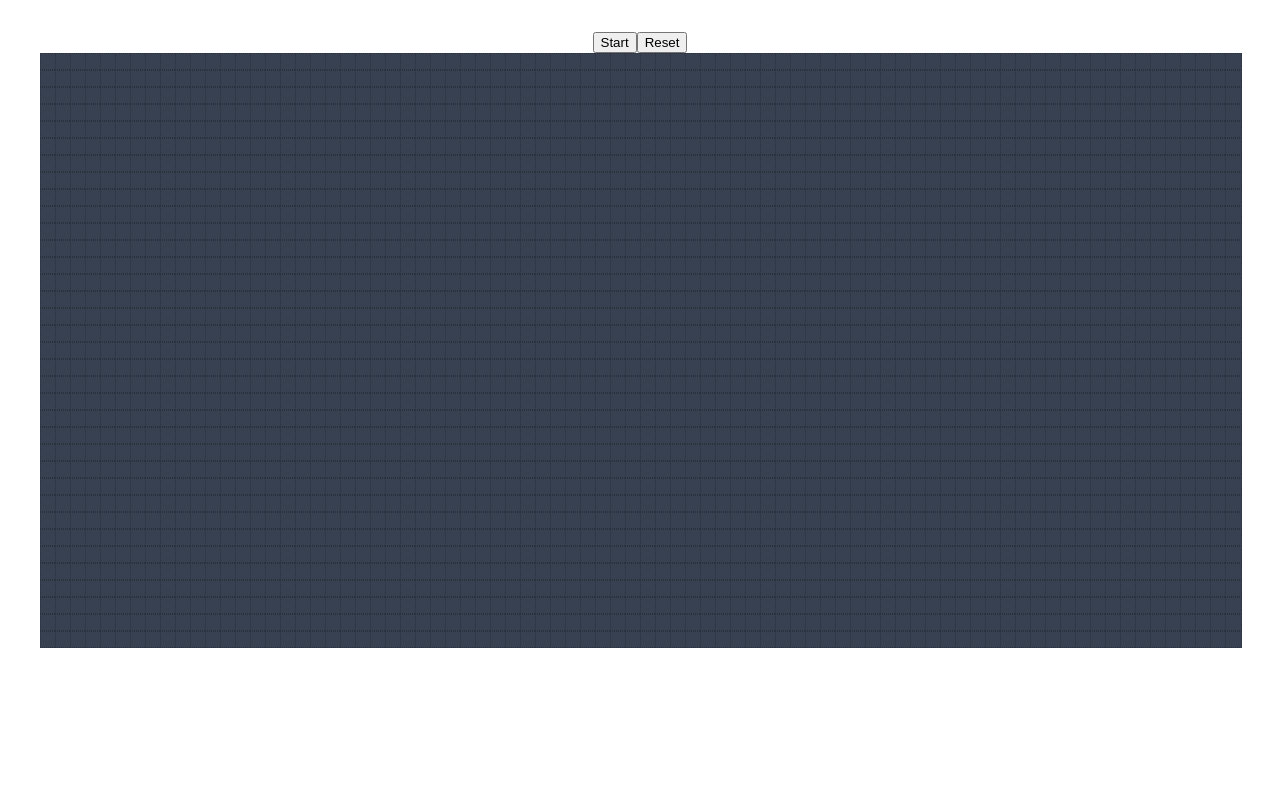
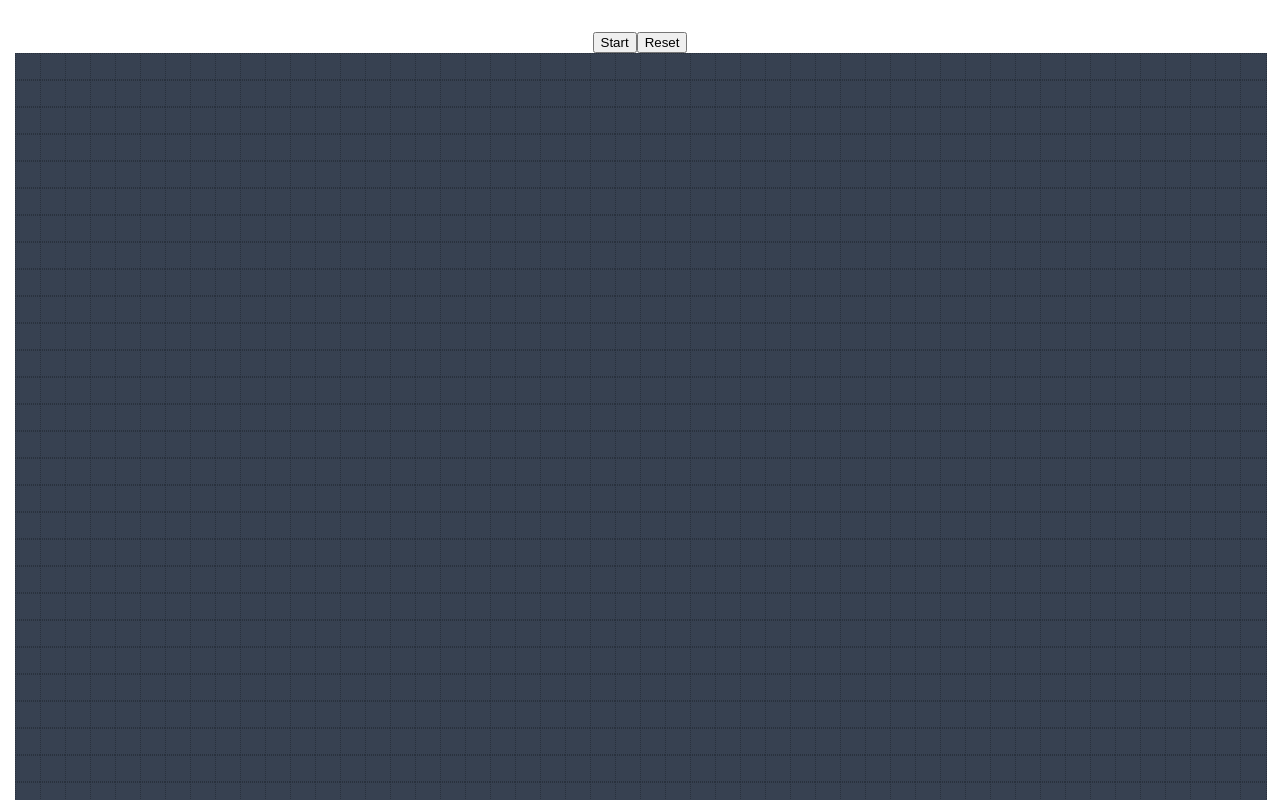
Before and after one commit to shanoysinc/Path-Visualizer, a React (Vite) app: page / in a window 1280 px wide. Shown: the top 800 px of the page. Built offline with nearby package versions, Linux system fonts and the light colour scheme.

Commit message:
add styles

```diff
--- a/src/App.css
+++ b/src/App.css
@@ -7,20 +7,23 @@
 }
 .grid {
   display: grid;
-  grid-template-columns: repeat(80, 15px);
+  grid-template-columns: repeat(50, 25px);
 }
+
 .grid__node {
-  height: 15px;
-  width: 15px;
+  height: 25px;
+  width: 25px;
   border: 1px dotted hsl(217, 19%, 20%);
   background-color: #374151;
 }
 
 .startNode {
   background-color: #3b82f6;
+  cursor: grab;
 }
 .endNode {
   background-color: #ec4899;
+  cursor: grab;
 }
 
 .walls {
@@ -34,5 +37,5 @@
 }
 
 .visitedNode {
-  background-color: #10b981;
+  background-color: #14d696;
 }
```
